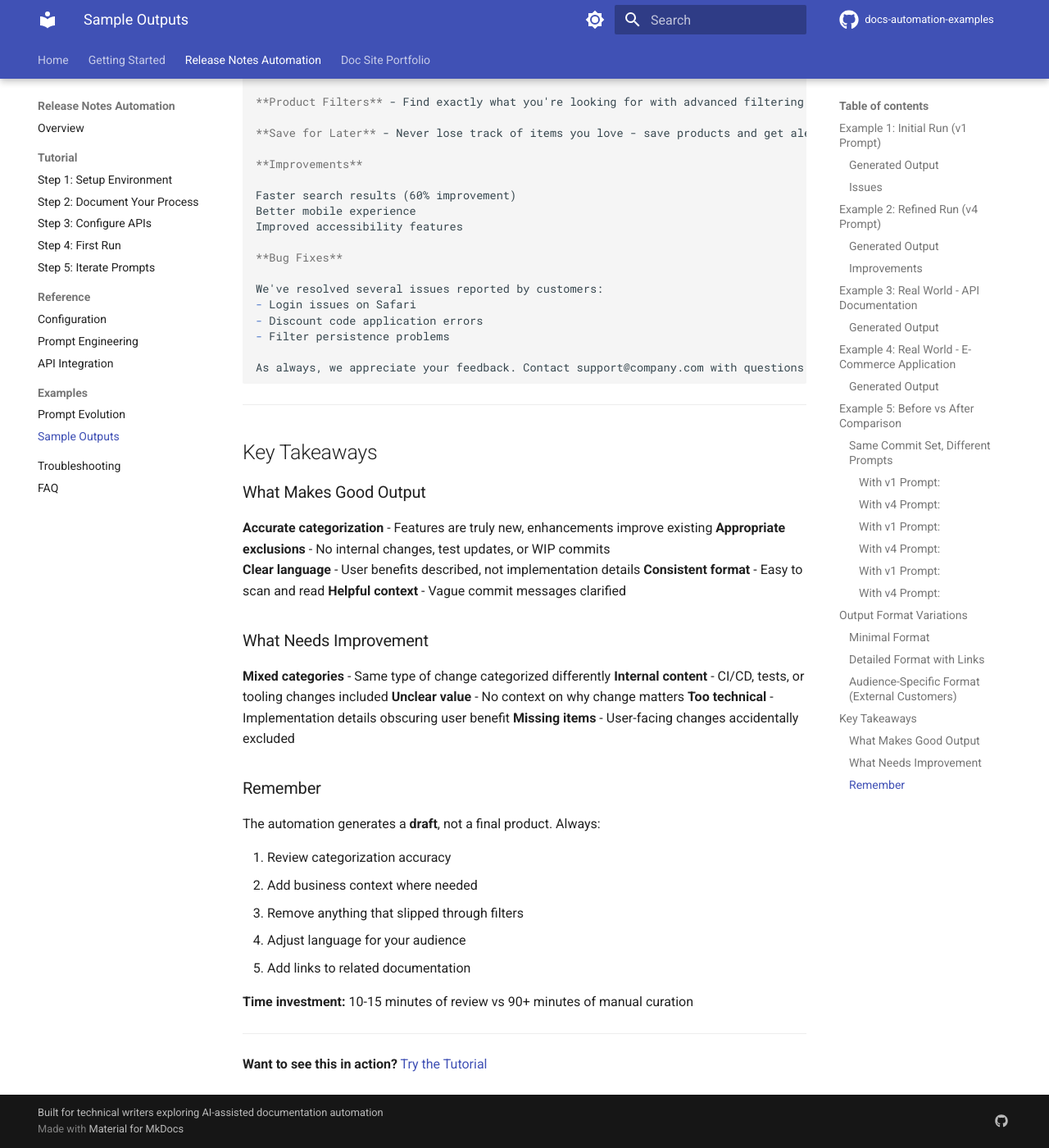
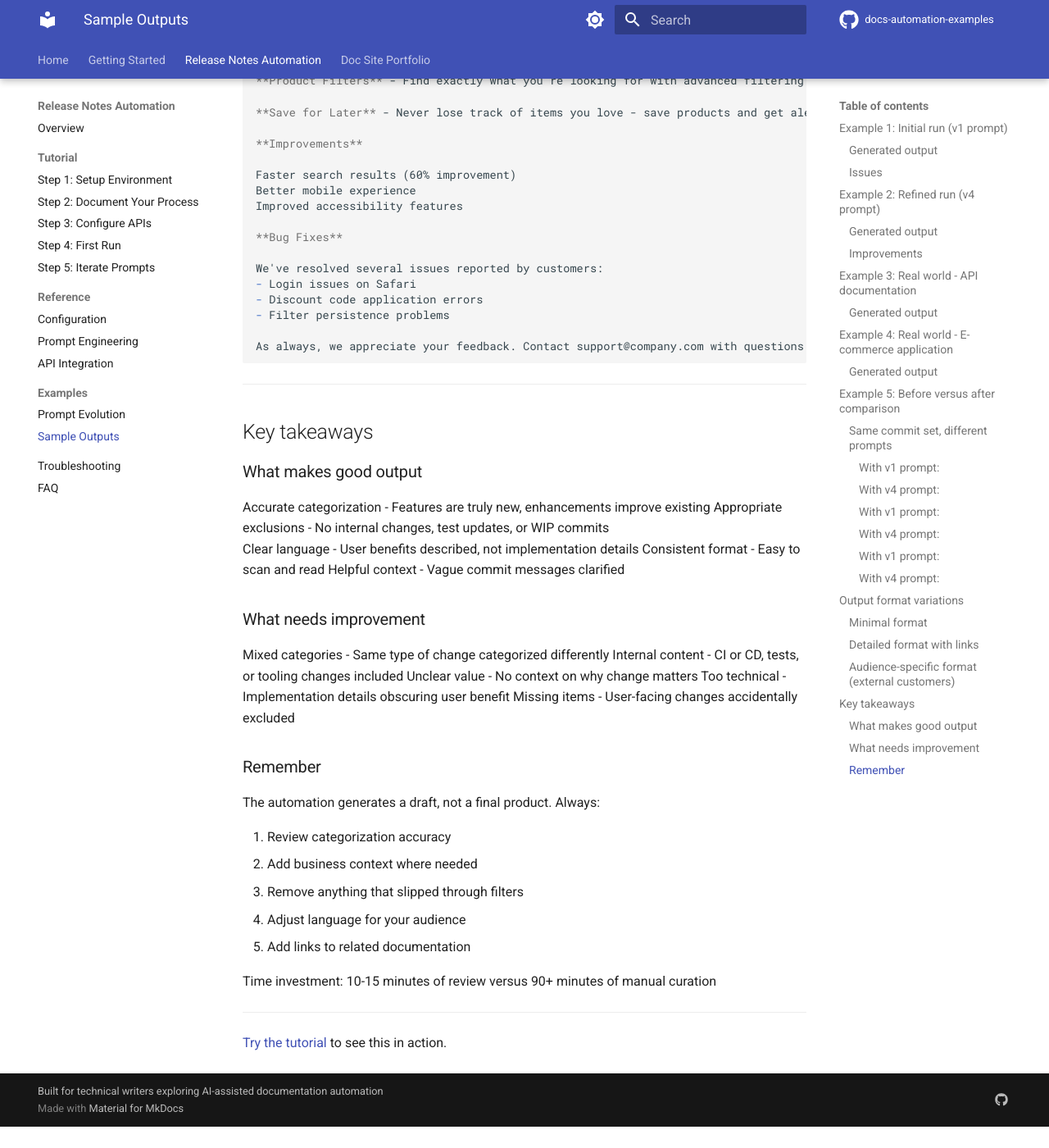
Before and after one commit to rebeja/docs-automation-examples, an MkDocs documentation site: the page built from docs/release-notes/examples/sample-outputs.md, in a window 1280 px wide and 1400 px high, scrolled down 7006 px. Shown: the whole window at 82% size. Built offline with MkDocs 1.6.1 and Material for MkDocs 9.7.7, drawn with Linux system fonts in a browser that asks for light colours; comment, search, counter and statistics services are not loaded; after the commit the page ends 8380 px from its top, so only the background shows below that; some of the changed text lies outside the part shown.

Commit message:
Apply documentation writing standards to sample outputs
Apply consistent documentation writing guidelines to the sample outputs file:
- Convert headings to sentence case
- Remove bold labels throughout
- Use direct language
- Expand contractions and slashes (versus, or, approximately)
- Simplify verbose introductions
- Update link text to match sentence case
- Change "CI/CD" to "CI or CD"
- Change "it's" to parenthetical clarification
- Change "~" to "approximately"

This completes the writing standards application to the entire release notes section.

````diff
--- a/docs/release-notes/examples/sample-outputs.md
+++ b/docs/release-notes/examples/sample-outputs.md
@@ -220,66 +220,66 @@ This page shows examples of release notes generated by the automation at differe
 
 ---
 
-## Example 5: Before vs After Comparison
+## Example 5: Before versus after comparison
 
-### Same Commit Set, Different Prompts
+### Same commit set, different prompts
 
-**Commit:** "Refactor authentication flow to use JWT tokens"
+Commit: "Refactor authentication flow to use JWT tokens"
 
-#### With v1 Prompt:
+#### With v1 prompt:
 ```markdown
 ## New Features
 - Refactor authentication flow to use JWT tokens (Incorrect)
 ```
-**Issue:** Categorized as feature (it's an enhancement to existing auth)
+Issue: Categorized as feature (enhancement to existing auth)
 
-#### With v4 Prompt:
+#### With v4 prompt:
 ```markdown
 ## Enhancements
 - Update authentication system to use JWT tokens - Improved security and performance
 ```
-**Better:** Correctly categorized as enhancement with context added
+Better: Correctly categorized as enhancement with context added
 
 ---
 
-**Commit:** "Fix typo in API response field"
+Commit: "Fix typo in API response field"
 
-#### With v1 Prompt:
+#### With v1 prompt:
 ```markdown
 ## Bug Fixes
 - Fix typo in API response field (Incorrect)
 ```
-**Issue:** Should be excluded if only in documentation
+Issue: Should be excluded if only in documentation
 
-#### With v4 Prompt:
+#### With v4 prompt:
 ```markdown
 [Excluded - typo fix]
 ```
-**Better:** Correctly filtered out per exclusion rules
+Better: Correctly filtered out per exclusion rules
 
 ---
 
-**Commit:** "Add caching layer for API responses"
+Commit: "Add caching layer for API responses"
 
-#### With v1 Prompt:
+#### With v1 prompt:
 ```markdown
 ## Enhancements
 - Add caching layer for API responses (Incorrect)
 ```
-**Issue:** "Add" suggests new feature, but lacks clarity
+Issue: "Add" suggests new feature, but lacks clarity
 
-#### With v4 Prompt:
+#### With v4 prompt:
 ```markdown
 ## New Features
 - Add response caching system - Significantly improves API performance
 ```
-**Better:** Correctly identified as new capability with context
+Better: Correctly identified as new capability with context
 
 ---
 
-## Output Format Variations
+## Output format variations
 
-### Minimal Format
+### Minimal format
 
 ```markdown
 ## New Features
@@ -295,7 +295,7 @@ This page shows examples of release notes generated by the automation at differe
 - Resolve timeout issue
 ```
 
-### Detailed Format with Links
+### Detailed format with links
 
 ```markdown
 ## New Features
@@ -314,7 +314,7 @@ This page shows examples of release notes generated by the automation at differe
 - **Login Timeout** ([#192](link)) - Users can now stay logged in as configured
 ```
 
-### Audience-Specific Format (External Customers)
+### Audience-specific format (external customers)
 
 ```markdown
 # What's New in February
@@ -345,27 +345,27 @@ As always, we appreciate your feedback. Contact support@company.com with questio
 
 ---
 
-## Key Takeaways
+## Key takeaways
 
-### What Makes Good Output
+### What makes good output
 
-**Accurate categorization** - Features are truly new, enhancements improve existing
-**Appropriate exclusions** - No internal changes, test updates, or WIP commits
-**Clear language** - User benefits described, not implementation details
-**Consistent format** - Easy to scan and read
-**Helpful context** - Vague commit messages clarified
+Accurate categorization - Features are truly new, enhancements improve existing
+Appropriate exclusions - No internal changes, test updates, or WIP commits
+Clear language - User benefits described, not implementation details
+Consistent format - Easy to scan and read
+Helpful context - Vague commit messages clarified
 
-### What Needs Improvement
+### What needs improvement
 
-**Mixed categories** - Same type of change categorized differently
-**Internal content** - CI/CD, tests, or tooling changes included
-**Unclear value** - No context on why change matters
-**Too technical** - Implementation details obscuring user benefit
-**Missing items** - User-facing changes accidentally excluded
+Mixed categories - Same type of change categorized differently
+Internal content - CI or CD, tests, or tooling changes included
+Unclear value - No context on why change matters
+Too technical - Implementation details obscuring user benefit
+Missing items - User-facing changes accidentally excluded
 
 ### Remember
 
-The automation generates a **draft**, not a final product. Always:
+The automation generates a draft, not a final product. Always:
 
 1. Review categorization accuracy
 2. Add business context where needed
@@ -373,8 +373,8 @@ The automation generates a **draft**, not a final product. Always:
 4. Adjust language for your audience
 5. Add links to related documentation
 
-**Time investment:** 10-15 minutes of review vs 90+ minutes of manual curation
+Time investment: 10-15 minutes of review versus 90+ minutes of manual curation
 
 ---
 
-**Want to see this in action?** [Try the Tutorial](../tutorial/index.md)
+[Try the tutorial](../tutorial/index.md) to see this in action.
````
Also changed, not shown: other parts of docs/release-notes/examples/sample-outputs.md (+30 -30 lines).
